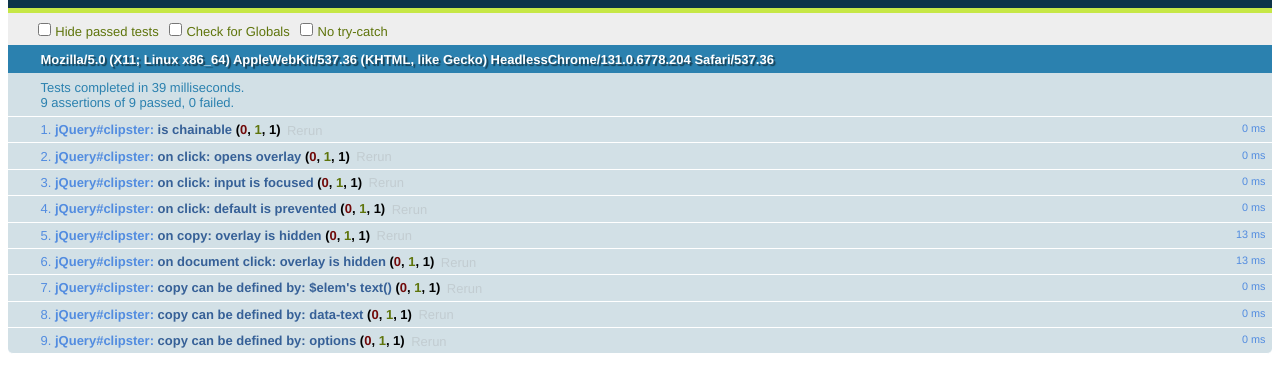
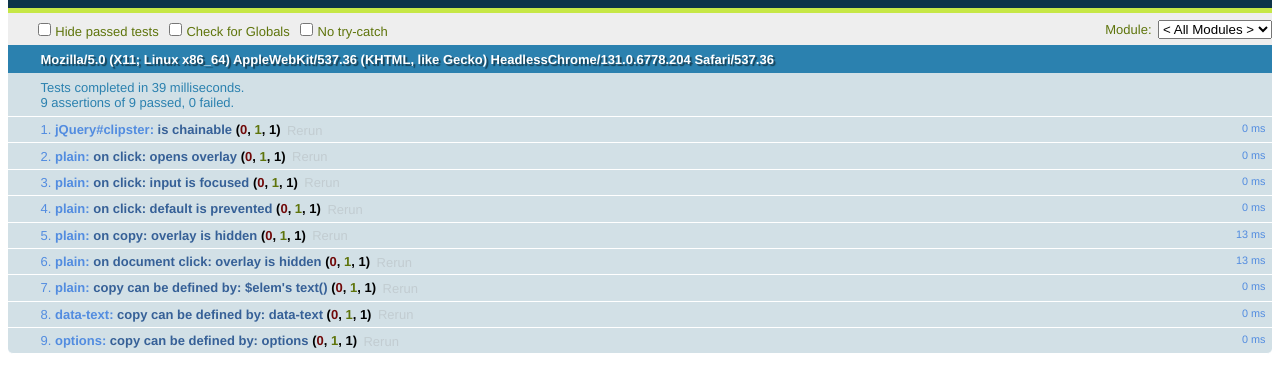
Before and after one commit to kickstarter/jquery-clipster, a website: page test/clipster.html in a window 1280 px wide. Shown: the part 48-440 px from the top of the page. Drawn offline with Linux system fonts and the light colour scheme.

Commit message:
clean up tests, and actually test options

```diff
--- a/src/clipster.js
+++ b/src/clipster.js
@@ -40,7 +40,7 @@
     this.is_on = false;
 
     this.$elem.on('click', function (e) {
-      _this.on();
+      _this.activate();
       e.preventDefault();
     });
 
@@ -48,13 +48,13 @@
       if ($(e.target).closest(_this.$elem).length){
         return;
       }
-      _this.off();
+      _this.deactivate();
     });
 
   }
 
-  Clipster.prototype.on = function () {
-    if (this.is_on) {
+  Clipster.prototype.activate = function () {
+    if (this.active) {
       return;
     }
 
@@ -64,15 +64,15 @@
     $input[0].select();
     $input.focus();
 
-    this.is_on = true;
+    this.active = true;
   };
 
-  Clipster.prototype.off = function () {
-    if (this.is_on) {
+  Clipster.prototype.deactivate = function () {
+    if (this.active) {
       setTimeout(function () {
         $overlay.hide();
       });
-      this.is_on = false;
+      this.active = false;
     }
   };
 
--- a/test/clipster.html
+++ b/test/clipster.html
@@ -21,6 +21,7 @@
   <div id="qunit-fixture">
     <a class="clipster" id="plain">copy</a>
     <a class="clipster" id="datatext" data-text="foo">copy</a>
+    <a id="link">link</a>
   </div>
 </body>
 </html>
--- a/test/clipster_test.js
+++ b/test/clipster_test.js
@@ -21,14 +21,8 @@
   */
 
   module('jQuery#clipster', {
-    // This will run before each test in this module.
     setup: function() {
       this.$elems = $('#qunit-fixture .clipster');
-      this.$elems.clipster();
-      this.$plain = this.$elems.filter('#plain');
-      this.$datatext = this.$elems.filter('#datatext');
-      this.$overlay = $('#jquery-clipster-overlay');
-      this.$input =this.$overlay.find('input');
     }
   });
 
@@ -36,6 +30,14 @@
     expect(1);
     // Not a bad test to run on collection methods.
     strictEqual(this.$elems.clipster(), this.$elems, 'should be chainable');
+  });
+
+  module('plain', {
+    setup: function () {
+      this.$plain = $('#plain').clipster();
+      this.$overlay = $('#jquery-clipster-overlay');
+      this.$input = this.$overlay.find('input');
+    }
   });
 
   test('on click: opens overlay', function () {
@@ -86,16 +88,33 @@
     strictEqual(this.$input.val(), 'copy');
   });
 
+  module('data-text', {
+    setup: function () {
+      this.$datatext = $('#datatext').clipster();
+      this.$input = $('#jquery-clipster-overlay input');
+    }
+  });
+
   test('copy can be defined by: data-text', function () {
     expect(1);
     this.$datatext.click();
     strictEqual(this.$input.val(), 'foo');
   });
 
+  module('options', {
+    setup: function () {
+      this.$elem = $('#link');
+      this.$input = $('#jquery-clipster-overlay input');
+    }
+  });
+
   test('copy can be defined by: options', function () {
     expect(1);
-    this.$datatext.click();
-    strictEqual(this.$input.val(), 'foo');
+    this.$elem.clipster({
+      text: 'bar'
+    });
+    this.$elem.click();
+    strictEqual(this.$input.val(), 'bar');
   });
 
 }(jQuery));
```
